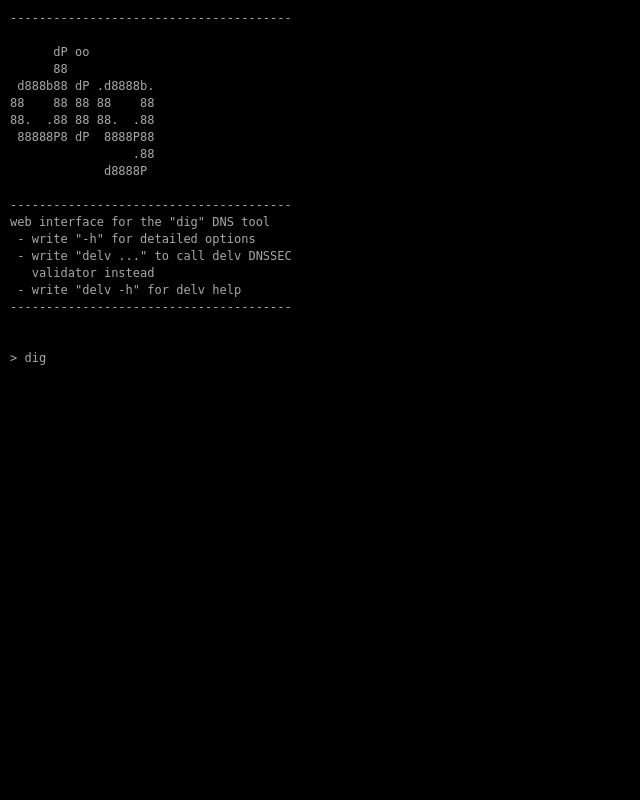
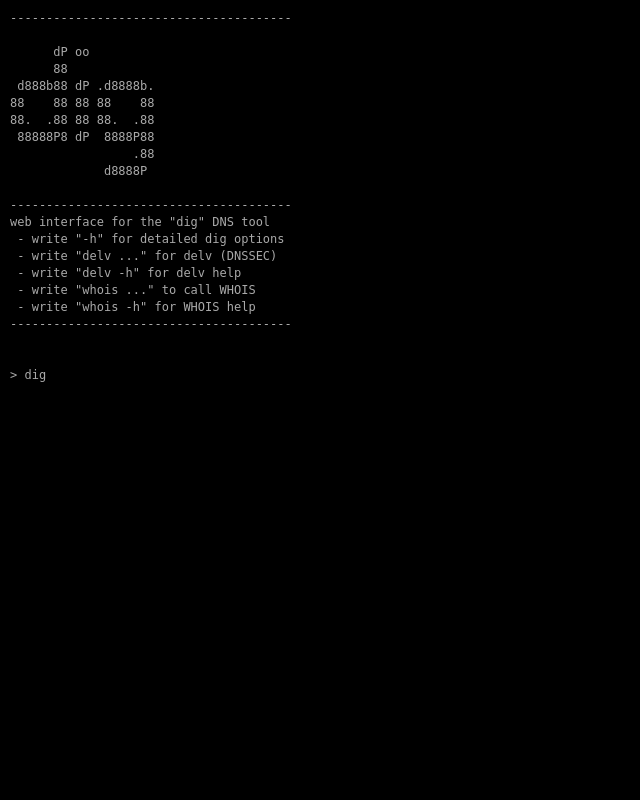
Before and after one commit to nielsd/dig-web, a Flask app: page / in a window 1280 px wide. Shown: the whole page, without its empty margins (0-640 px from the left). Run offline with Flask 2, Linux system fonts and the light colour scheme.

Commit message:
whois help

```diff
--- a/app/templates/index.html
+++ b/app/templates/index.html
@@ -30,10 +30,11 @@ $(function() {
 
 ---------------------------------------
 web interface for the "dig" DNS tool
- - write "-h" for detailed options
- - write "delv ..." to call delv DNSSEC
-   validator instead
+ - write "-h" for detailed dig options
+ - write "delv ..." for delv (DNSSEC)
  - write "delv -h" for delv help
+ - write "whois ..." to call WHOIS
+ - write "whois -h" for WHOIS help
 ---------------------------------------
 {{ initialQuery }}
         `,
```
